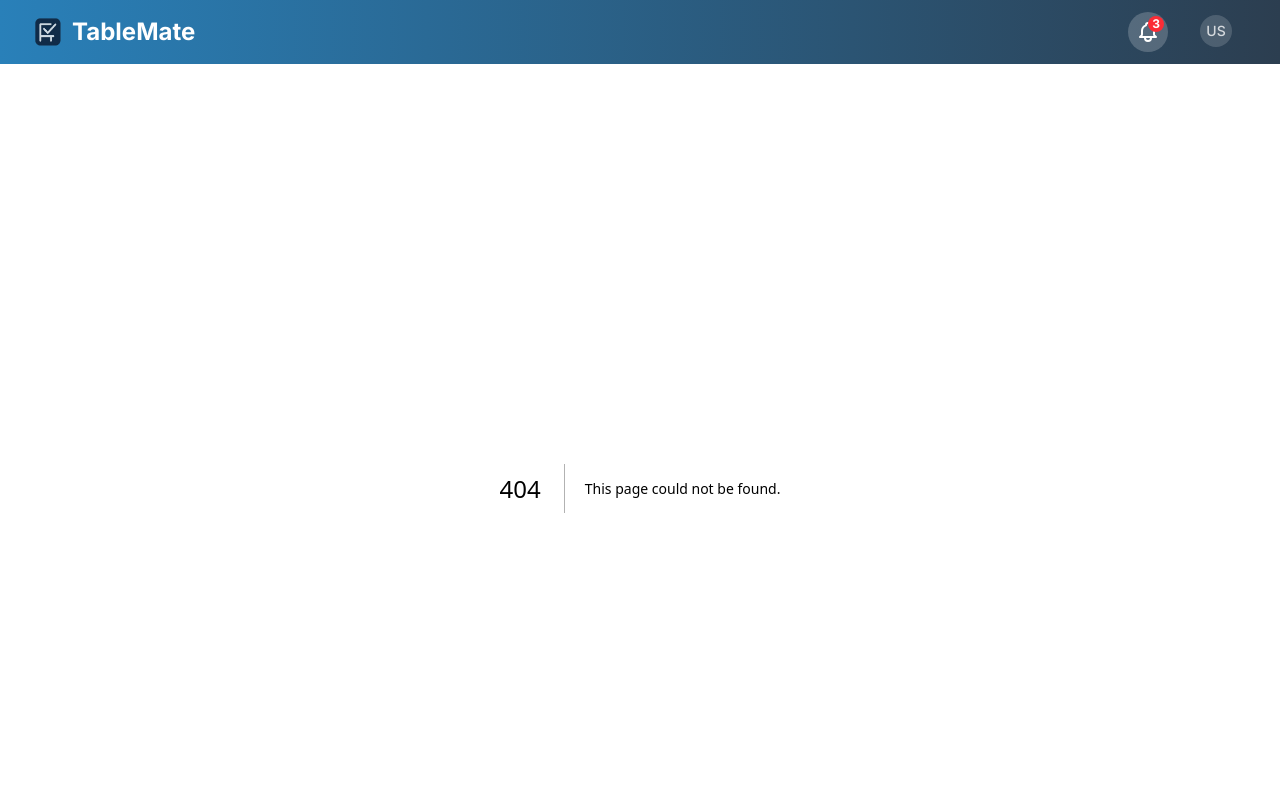
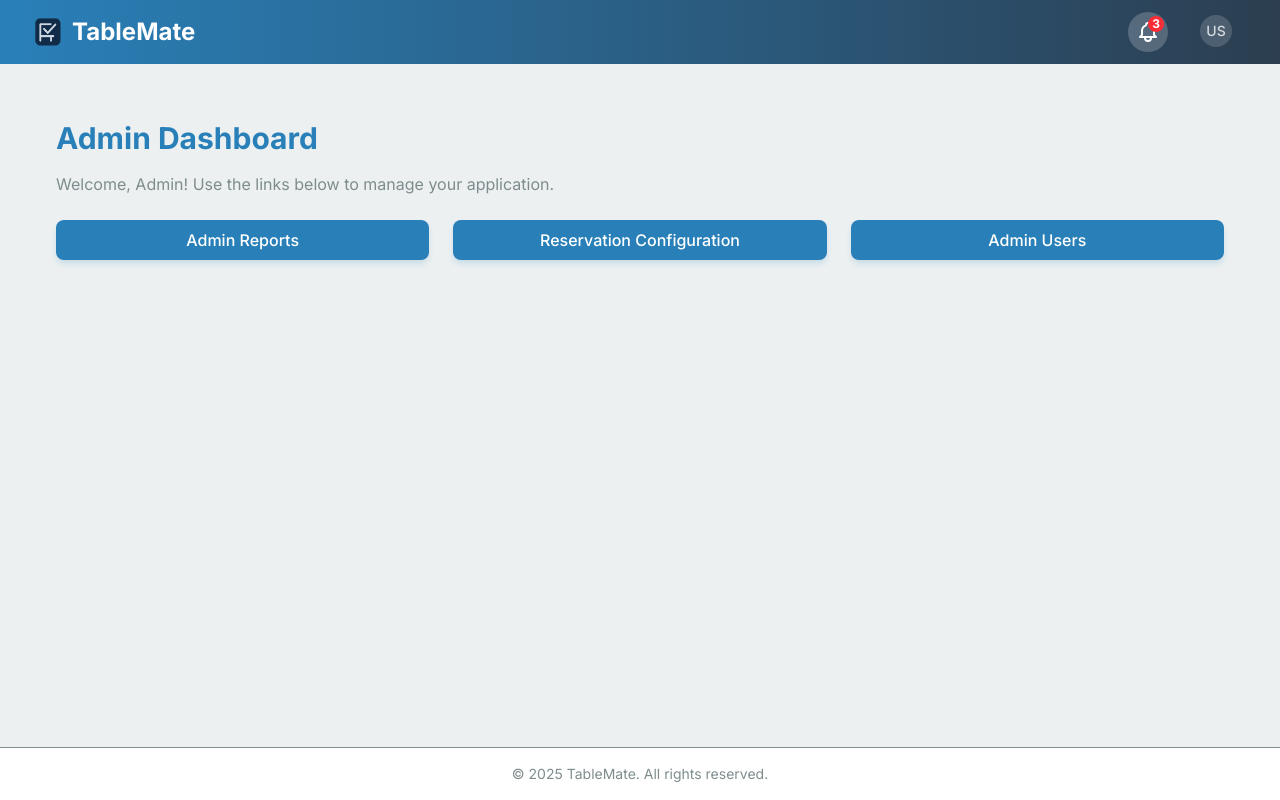
Before and after one commit to frogalo/tablemate, a Next.js app: page /admin/dashboard in a window 1280 px wide. Before the commit this address had no page. Shown: the top 800 px of the page. Built offline with nearby package versions, Linux system fonts and the light colour scheme; sample sign-in values are in the browser's storage.

Commit message:
admin views init

```diff
--- /dev/null
+++ b/src/app/admin/dashboard/page.js
@@ -0,0 +1,39 @@
+"use client";
+
+import Link from "next/link";
+import ProtectedRoute from "@/components/ProtectedRoute";
+
+export default function AdminDashboard() {
+    return (
+        <ProtectedRoute>
+            <div className="p-8">
+                <h1 className="text-3xl font-bold text-primary mb-4">
+                    Admin Dashboard
+                </h1>
+                <p className="mb-6">
+                    Welcome, Admin! Use the links below to manage your application.
+                </p>
+                <div className="grid grid-cols-1 sm:grid-cols-2 md:grid-cols-3 gap-6">
+                    <Link
+                        href="/admin/reports"
+                        className="btn-primary text-center py-4 rounded-lg"
+                    >
+                        Admin Reports
+                    </Link>
+                    <Link
+                        href="/admin/reservations"
+                        className="btn-primary text-center py-4 rounded-lg"
+                    >
+                        Reservation Configuration
+                    </Link>
+                    <Link
+                        href="/admin/users"
+                        className="btn-primary text-center py-4 rounded-lg"
+                    >
+                        Admin Users
+                    </Link>
+                </div>
+            </div>
+        </ProtectedRoute>
+    );
+}
--- /dev/null
+++ b/src/app/admin/reports/page.js
@@ -0,0 +1,23 @@
+"use client";
+
+import ProtectedRoute from "@/components/ProtectedRoute";
+
+export default function AdminReports() {
+    return (
+        <ProtectedRoute>
+            <div className="p-8">
+                <h1 className="text-3xl font-bold text-primary mb-4">
+                    Admin Reports
+                </h1>
+                <p className="mb-6">
+                    Here you can view and analyze reports for your platform.
+                </p>
+                {/* Replace the content below with your actual reports */}
+                <div>
+                    <p>This is a sample report section.</p>
+                    {/* For example, charts and tables can be integrated here */}
+                </div>
+            </div>
+        </ProtectedRoute>
+    );
+}
--- /dev/null
+++ b/src/app/admin/reservations/page.js
@@ -0,0 +1,22 @@
+"use client";
+
+import ProtectedRoute from "@/components/ProtectedRoute";
+
+export default function AdminReservations() {
+    return (
+        <ProtectedRoute>
+            <div className="p-8">
+                <h1 className="text-3xl font-bold text-primary mb-4">
+                    Reservation Configuration
+                </h1>
+                <p className="mb-6">
+                    Manage rules and options for reservations across your resources.
+                </p>
+                {/* Add forms, tables, or configuration options as needed */}
+                <div>
+                    <p>This page will include reservation configuration settings.</p>
+                </div>
+            </div>
+        </ProtectedRoute>
+    );
+}
--- /dev/null
+++ b/src/app/admin/users/page.js
@@ -0,0 +1,22 @@
+"use client";
+
+import ProtectedRoute from "@/components/ProtectedRoute";
+
+export default function AdminUsers() {
+    return (
+        <ProtectedRoute>
+            <div className="p-8">
+                <h1 className="text-3xl font-bold text-primary mb-4">
+                    Admin Users
+                </h1>
+                <p className="mb-6">
+                    Manage user accounts, roles, and permissions from this page.
+                </p>
+                {/* This can be replaced with a table or list of users */}
+                <div>
+                    <p>This is where you can manage your users.</p>
+                </div>
+            </div>
+        </ProtectedRoute>
+    );
+}
--- a/src/components/layout/Header.js
+++ b/src/components/layout/Header.js
@@ -1,13 +1,14 @@
 "use client";
 
 import Link from "next/link";
-import { usePathname } from "next/navigation";
+import { usePathname, useRouter } from "next/navigation";
 import { useContext, useState, useEffect, useRef } from "react";
 import { UserContext } from "@/lib/UserContext";
 import ClientOnly from "@/components/ClientOnly";
 
 function HeaderContent() {
     const pathname = usePathname();
+    const router = useRouter();
     const { user, setUser } = useContext(UserContext);
     const [dropdownOpen, setDropdownOpen] = useState(false);
     const [notifications, setNotifications] = useState(3);
@@ -16,6 +17,14 @@ function HeaderContent() {
     const handleUserChange = (newUser) => {
         setUser(newUser);
         setDropdownOpen(false);
+        // Redirect based on the new user role
+        if (newUser === "Admin") {
+            router.push("/admin/dashboard");
+        } else if (newUser === "User") {
+            router.push("/user/dashboard");
+        } else {
+            router.push("/");
+        }
     };
 
     const renderNavLinks = () => {
@@ -105,7 +114,10 @@ function HeaderContent() {
     // Close dropdown when clicking outside
     useEffect(() => {
         const handleClickOutside = (event) => {
-            if (dropdownRef.current && !dropdownRef.current.contains(event.target)) {
+            if (
+                dropdownRef.current &&
+                !dropdownRef.current.contains(event.target)
+            ) {
                 setDropdownOpen(false);
             }
         };
@@ -123,14 +135,20 @@ function HeaderContent() {
                     <div className="flex items-center">
                         {/* Logo */}
                         <Link href="/" className="flex items-center">
-                            <img src="/logo.png" alt="TableMate Logo" className="h-8 w-8 mr-2" />
+                            <img
+                                src="/logo.png"
+                                alt="TableMate Logo"
+                                className="h-8 w-8 mr-2"
+                            />
                             <span className="text-2xl font-bold text-white hover:opacity-90 transition-opacity">
                 TableMate
               </span>
                         </Link>
                     </div>
                     {/* Navigation Links */}
-                    <div className="hidden sm:flex sm:space-x-8">{renderNavLinks()}</div>
+                    <div className="hidden sm:flex sm:space-x-8">
+                        {renderNavLinks()}
+                    </div>
                     {/* User Menu */}
                     <div className="relative flex items-center space-x-4">
                         {/* Notification Button */}
```
